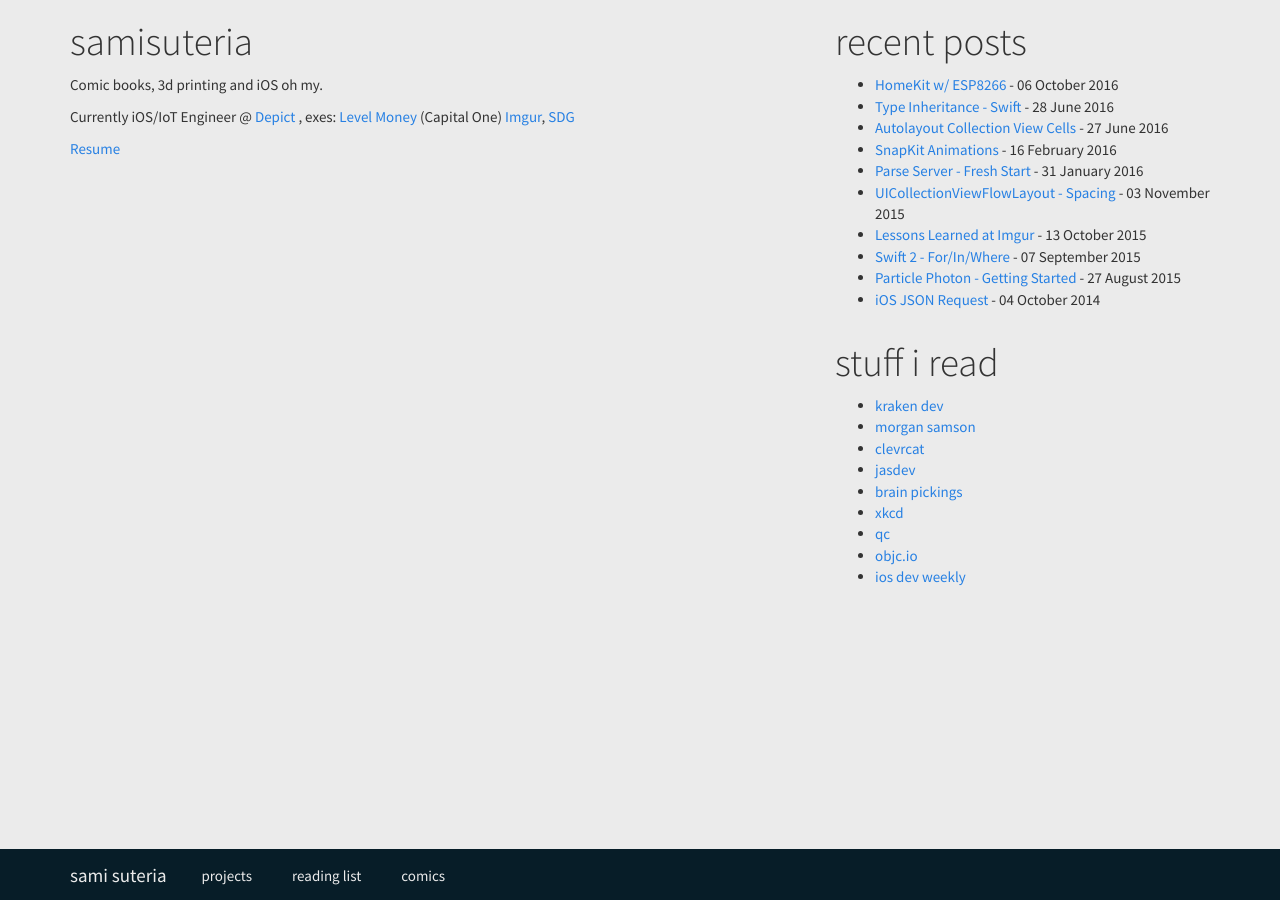
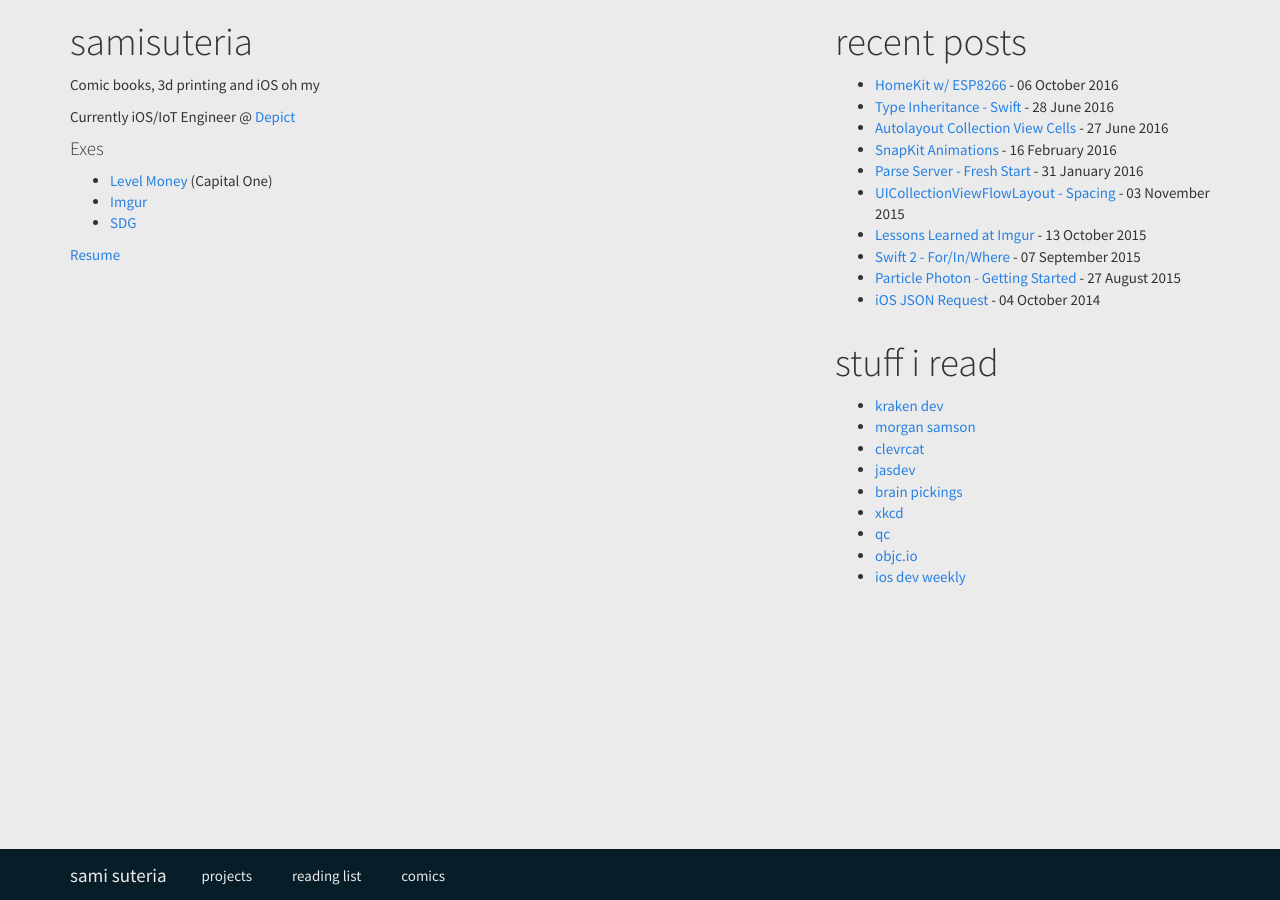
Before and after one commit to samisuteria/samisuteria.github.io, a Jekyll site: the page built from index.md, in a window 1280 px wide. Built offline with Jekyll 4.4.1, drawn with Linux system fonts in a browser that asks for light colours; nearby versions of some CDN libraries; part of the change alters nothing that is shown.

```diff
--- a/index.md
+++ b/index.md
@@ -5,9 +5,14 @@ layout: index
 
 # samisuteria
 
-Comic books, 3d printing and iOS oh my.
+Comic books, 3d printing and iOS oh my
 
-Currently iOS/IoT Engineer @ [Depict](www.depict.com) , exes:
-[Level Money](https://itunes.apple.com/us/app/level-money-manage-money-budgets/id706366965) (Capital One) [Imgur](https://itunes.apple.com/us/app/imgur-awesome-images-gifs/id639881495), [SDG](https://itunes.apple.com/us/app/window-glass-design-mobile/id1086885696)
+Currently iOS/IoT Engineer @ [Depict](http://www.depict.com)
+
+#### Exes
+
+- [Level Money](https://itunes.apple.com/us/app/level-money-manage-money-budgets/id706366965) (Capital One)
+- [Imgur](https://itunes.apple.com/us/app/imgur-awesome-images-gifs/id639881495)
+- [SDG](https://itunes.apple.com/us/app/window-glass-design-mobile/id1086885696)
 
 [Resume](./static/CurrentResume.pdf)
```
